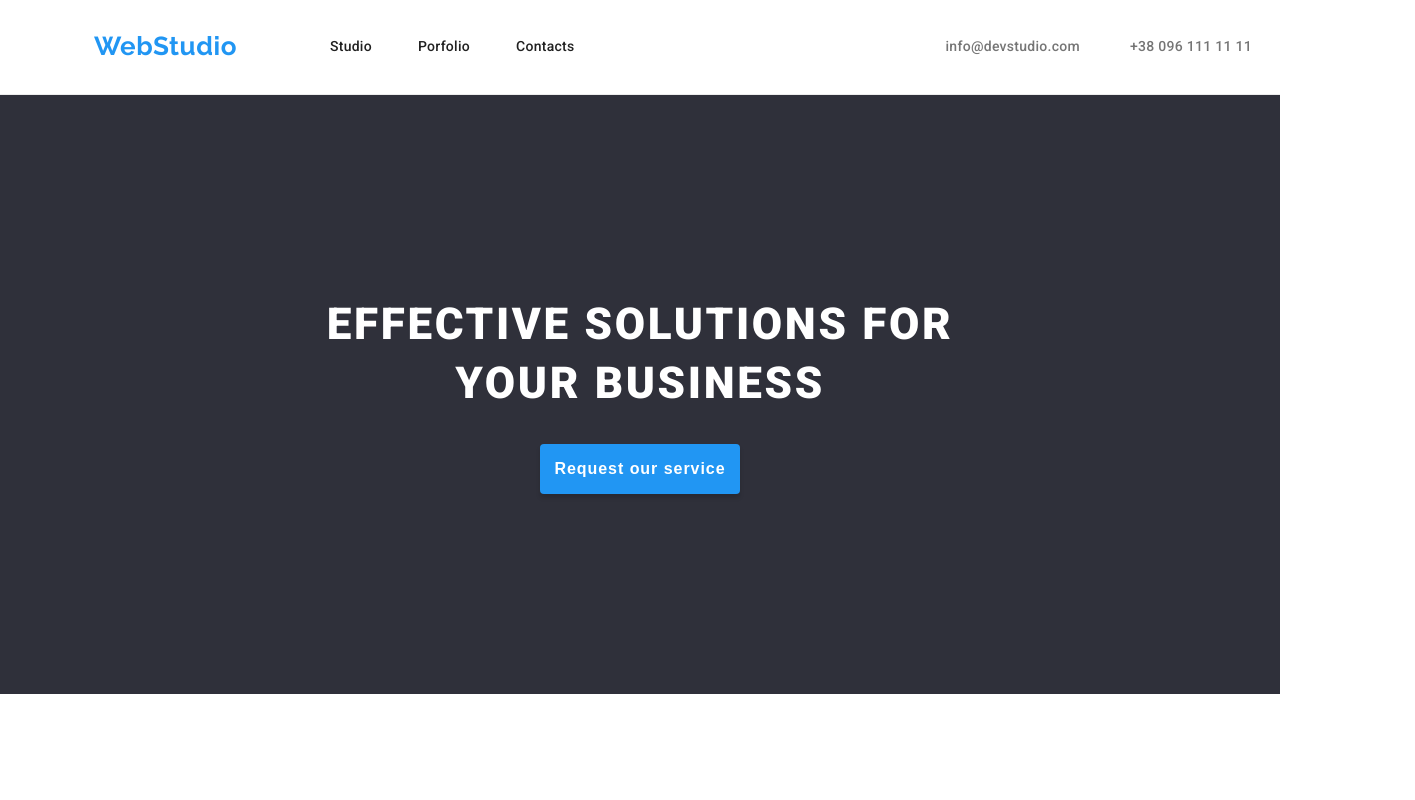
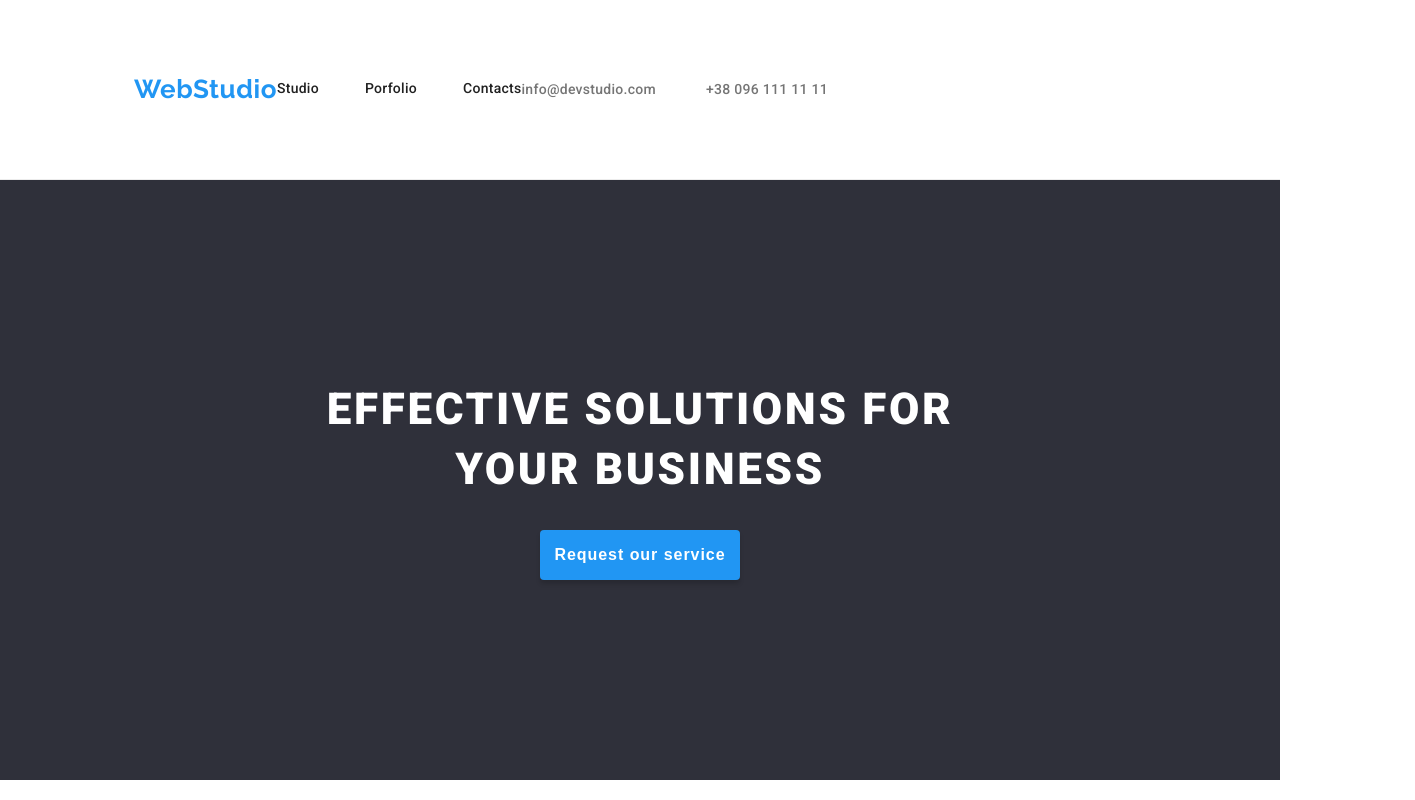
Before and after one commit to GodOfOni/goit-markup-hw-03, a plain HTML site: page index.html in a window 1280 px wide. Shown: the top 800 px of the page, 1415 px wide, since content can reach past the window. Drawn offline with Linux system fonts and the light colour scheme.

Commit message:
Update index.css

```diff
--- a/css/index.css
+++ b/css/index.css
@@ -191,7 +191,7 @@ footer .logo span {
 }
 
 .container {
-  width: auto;
+  width: 1200px;
   margin: 0 auto;
   padding-bottom: 94px;
   padding-top: 94px;
@@ -206,15 +206,18 @@ footer .logo span {
 }
 
 .navigation {
-  margin-left: 93px;
-  margin-right: 371px;
+  justify-content: space-between;
+  padding: 24px 0 25px;
 }
 .navigation-links {
   display: flex;
   list-style: none;
   gap: 46px;
+  justify-content: space-between;
+  padding: 24px 0 25px;
 }
 .contact {
+  justify-content: space-between;
   display: flex;
   gap: 50px;
 }
```
